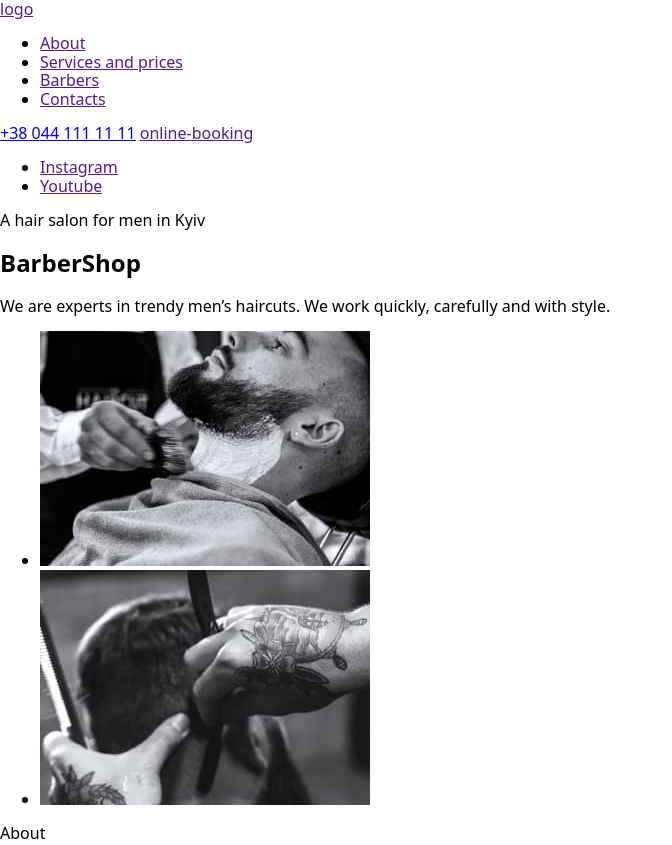
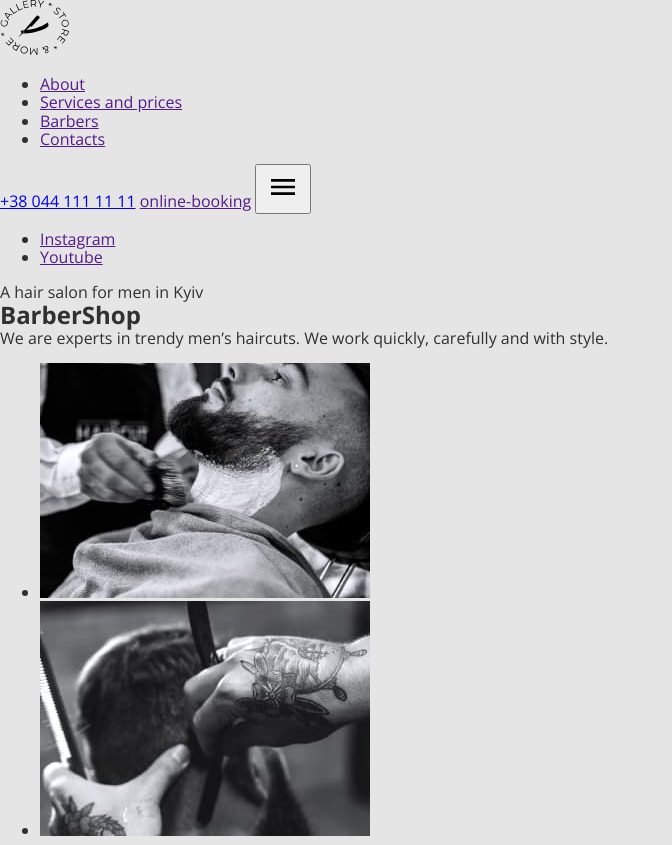
Before and after one commit to Vitalii-Prokopenko/barbershop, a plain HTML site: page index.html in a window 1280 px wide. Shown: the top 845 px of the page, without its empty margins (0-672 px from the left). Drawn offline with nearby package versions, Linux system fonts and the light colour scheme.

Commit message:
icons, main colors, open button for mobile menu added

```diff
--- a/index.html
+++ b/index.html
@@ -15,14 +15,23 @@
       rel="stylesheet"
       href="https://cdnjs.cloudflare.com/ajax/libs/modern-normalize/1.0.0/modern-normalize.min.css"
     />
+    <link rel="stylesheet" href="./css/main.min.css" />
   </head>
   <body>
     <header class="header">
       <!-- === Page navigation === -->
+
       <nav class="page-nav">
         <!-- Logo -->
-        <a href="" class="logo">logo</a>
+
+        <a href="" class="logo">
+          <svg width="68.93" height="55.46">
+            <use href="./img/icons/symbol-defs.svg#icon-logo"></use>
+          </svg>
+        </a>
+
         <!-- Page menu -->
+
         <ul>
           <li><a href="">About</a></li>
           <li><a href="">Services and prices</a></li>
@@ -30,10 +39,22 @@
           <li><a href="">Contacts</a></li>
         </ul>
       </nav>
+
       <!-- Contact -->
+
       <a href="tel:+380441111111">+38 044 111 11 11</a>
+
       <!-- If there will be a modal window, should be replaced by button -->
+
       <a href="">online-booking</a>
+
+      <!-- Mobile menu open button -->
+
+      <button class="btn menu-toggle" type="button">
+        <svg width="40" height="40">
+          <use href="./img/icons/symbol-defs.svg#icon-menu-open"></use>
+        </svg>
+      </button>
     </header>
     <main class="page">
       <!-- === HERO === -->
--- a/sass/base/_base.scss
+++ b/sass/base/_base.scss
@@ -1,10 +1,10 @@
 /* == BASIC PAGE STYLES == */
 
 body {
-//   font-family: $mainFont;
-//   color: $mainColor;
-//   background-color: $reverseColor;
+  font-family: $mainFont;
+  color: $mainTextColor;
+  background-color: $mainBgColor;
 
-  // Page content is not shown on screens with width less than 320px
+  // Page content is not shown on screens with width less than 480px
   @include less-then-mobile(display, none);
 }
--- a/sass/utils/_variables.scss
+++ b/sass/utils/_variables.scss
@@ -5,10 +5,10 @@ $mainFont: "Open Sans", sans-serif;
 $secondaryFont: "Raleway", sans-serif;
 
 // Text colors
-
+$mainTextColor: #303030;
 
 // Background colors
-
+$mainBgColor: #E5E5E5;
 
 // Border colors
 
```
Also changed, not shown: css/main.css, css/main.min.css, img/icons/symbol-defs.svg (added), 2 other files.
